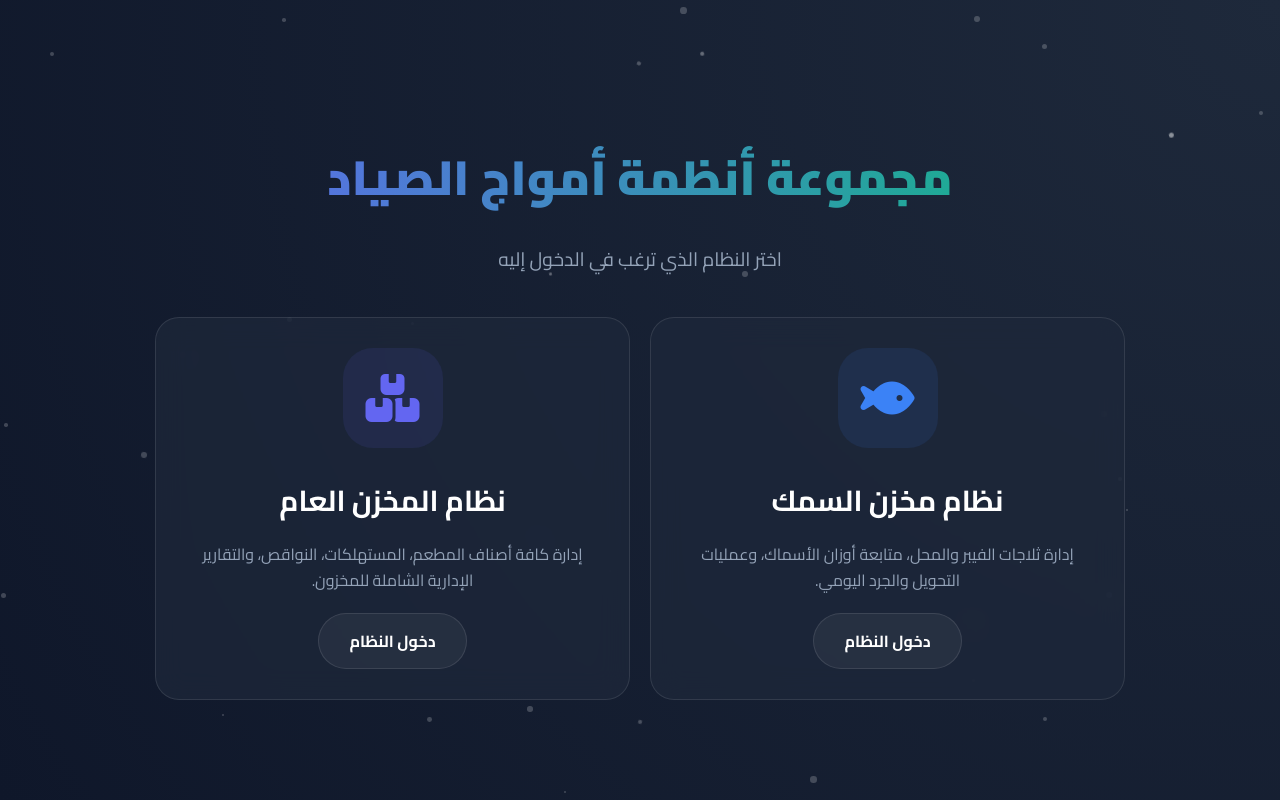
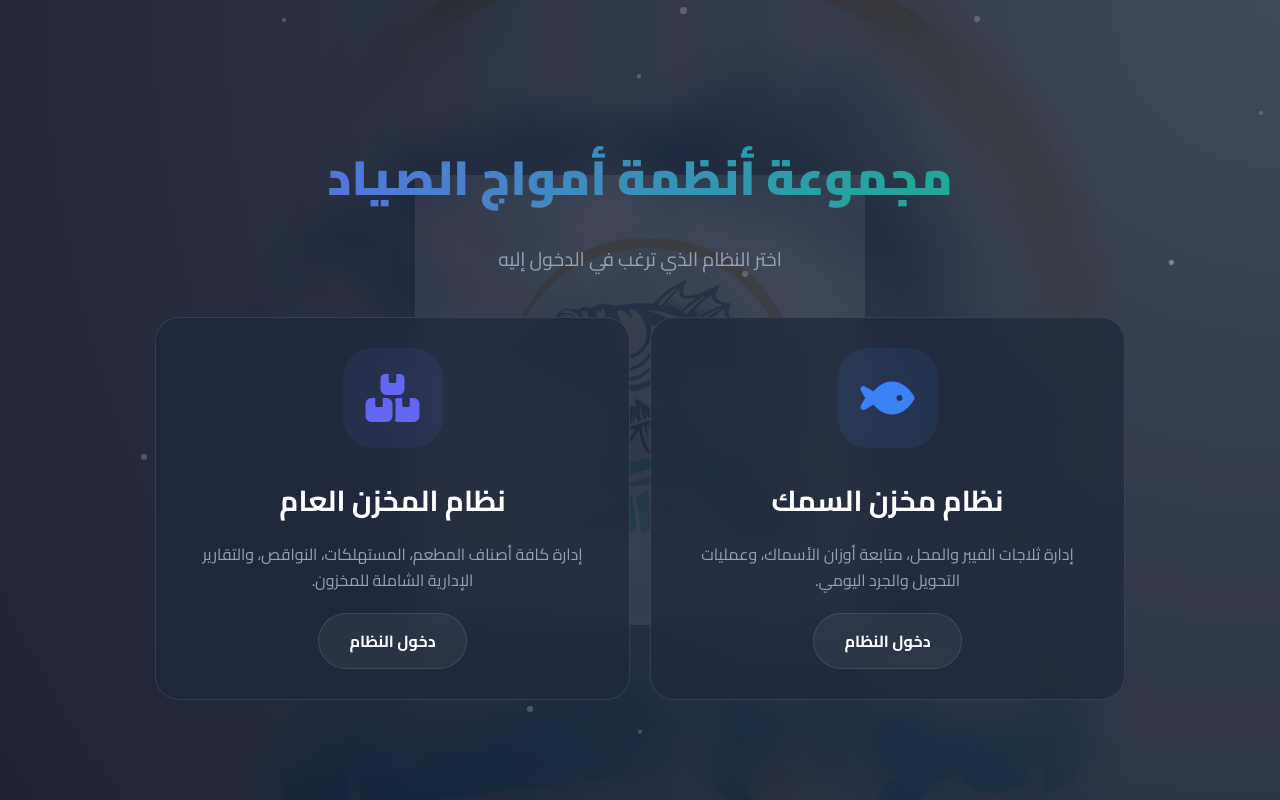
Before and after one commit to Labeebalkalai/store, an Electron app: page index.html in a window 1280 px wide. Drawn offline with Linux system fonts and the light colour scheme.

Commit message:
Add files via upload

```diff
--- a/index.html
+++ b/index.html
@@ -17,7 +17,10 @@
         body {
             margin: 0;
             padding: 40px 0;
-            background: radial-gradient(circle at top right, #1e293b, #0f172a);
+            background-image: url('fish_store/logo.jpeg');
+            background-size: cover;
+            background-position: center;
+            background-attachment: fixed;
             color: white;
             font-family: 'Cairo', sans-serif;
             min-height: 100vh;
@@ -27,6 +30,36 @@
             justify-content: center;
             overflow-x: hidden;
             box-sizing: border-box;
+            position: relative;
+        }
+
+        /* Premium blurred backdrop matching the logo colors */
+        body::after {
+            content: '';
+            position: fixed;
+            top: 0; left: 0; right: 0; bottom: 0;
+            background: radial-gradient(circle at top right, rgba(30, 41, 59, 0.85), rgba(15, 23, 42, 0.95));
+            backdrop-filter: blur(25px);
+            -webkit-backdrop-filter: blur(25px);
+            z-index: -1;
+            pointer-events: none;
+        }
+
+        body::before {
+            content: '';
+            position: fixed;
+            top: 50%;
+            left: 50%;
+            transform: translate(-50%, -50%);
+            width: min(450px, 80vw);
+            height: min(450px, 80vw);
+            background-image: url('fish_store/logo.jpeg');
+            background-size: contain;
+            background-position: center;
+            background-repeat: no-repeat;
+            opacity: 0.08; /* More visible elegant watermark */
+            pointer-events: none;
+            z-index: 0;
         }
 
         .container {
@@ -212,7 +245,7 @@
 
     <script>
         const container = document.getElementById('particles');
-        for (let i = 0; i < 40; i++) {
+        for (let i = 0; i < 15; i++) {
             const p = document.createElement('div');
             p.className = 'particle';
             const size = Math.random() * 5 + 2;
@@ -221,7 +254,7 @@
             p.style.left = Math.random() * 100 + '%';
             p.style.top = Math.random() * 100 + '%';
             p.style.animationDelay = Math.random() * 20 + 's';
-            p.style.animationDuration = (Math.random() * 10 + 10) + 's';
+            p.style.animationDuration = (Math.random() * 10 + 15) + 's';
             container.appendChild(p);
         }
 
@@ -240,8 +273,8 @@
             fishContainer.appendChild(fish);
             setTimeout(() => fish.remove(), 30000);
         }
-        for(let i=0; i<6; i++) setTimeout(spawnFish, i * 2500);
-        setInterval(spawnFish, 6000);
+        for(let i=0; i<3; i++) setTimeout(spawnFish, i * 3000);
+        setInterval(spawnFish, 12000);
 
         document.addEventListener('click', (e) => {
             const bubble = document.createElement('div');
```
Also changed, not shown: main.js (added, +83 -0 lines), package.json (added, +21 -0 lines), 2 other files.
